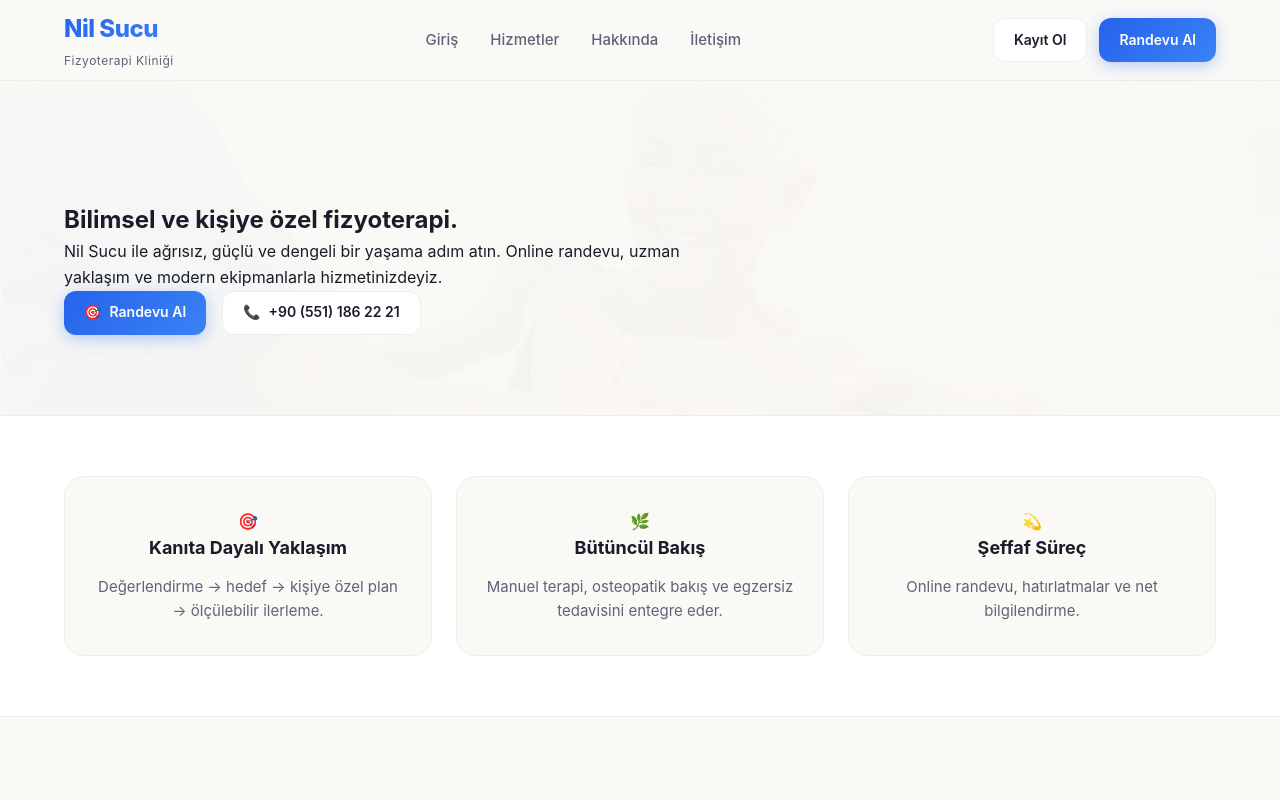
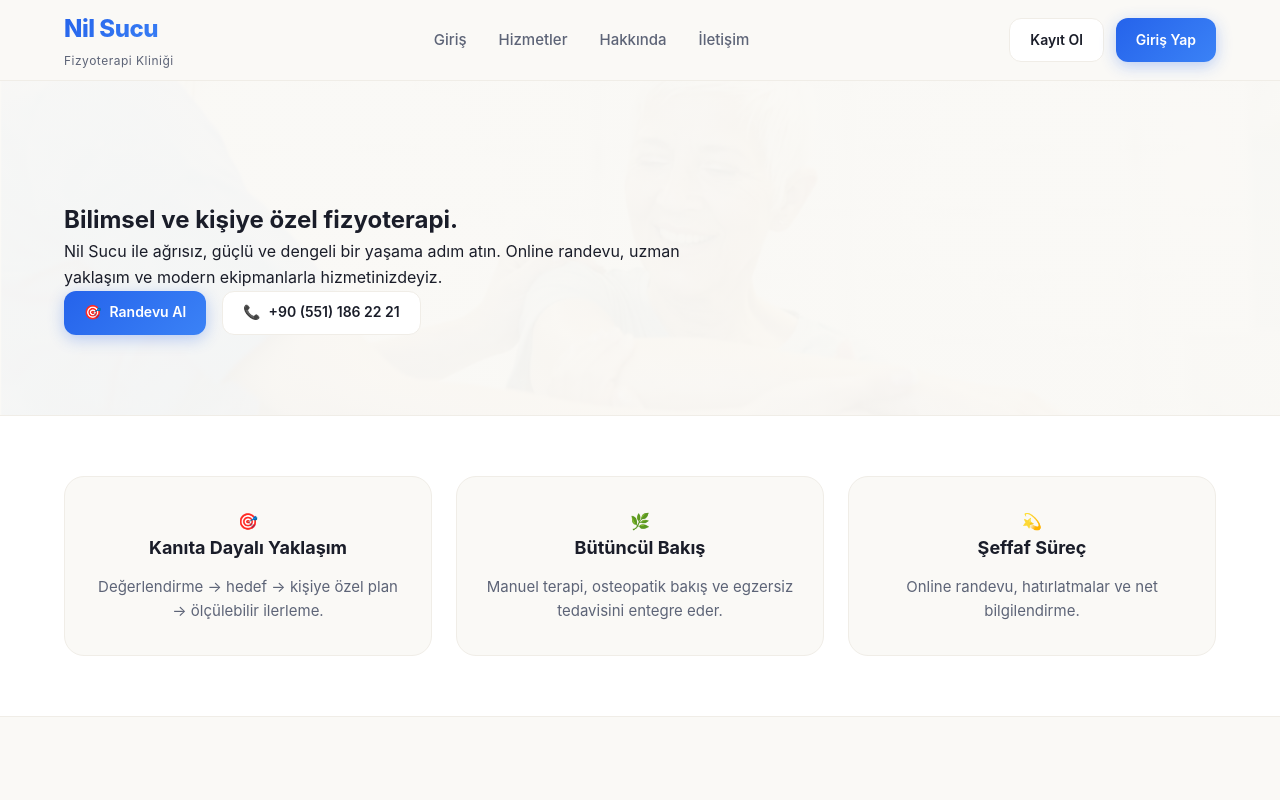
Before and after one commit to batusucu2000/next, a Next.js app: page / in a window 1280 px wide. Shown: the top 800 px of the page. Built offline with nearby package versions, Linux system fonts and the light colour scheme.

Commit message:
Update page.jsx

```diff
--- a/app/page.jsx
+++ b/app/page.jsx
@@ -37,7 +37,7 @@ export default function Home() {
 
           <div className="px-actions">
             <Link href="/register" className="px-btn">Kayıt Ol</Link>
-            <Link href="/login" className="px-btn px-primary">Randevu Al</Link>
+            <Link href="/login" className="px-btn px-primary">Giriş Yap</Link>
           </div>
         </div>
       </header>
```
